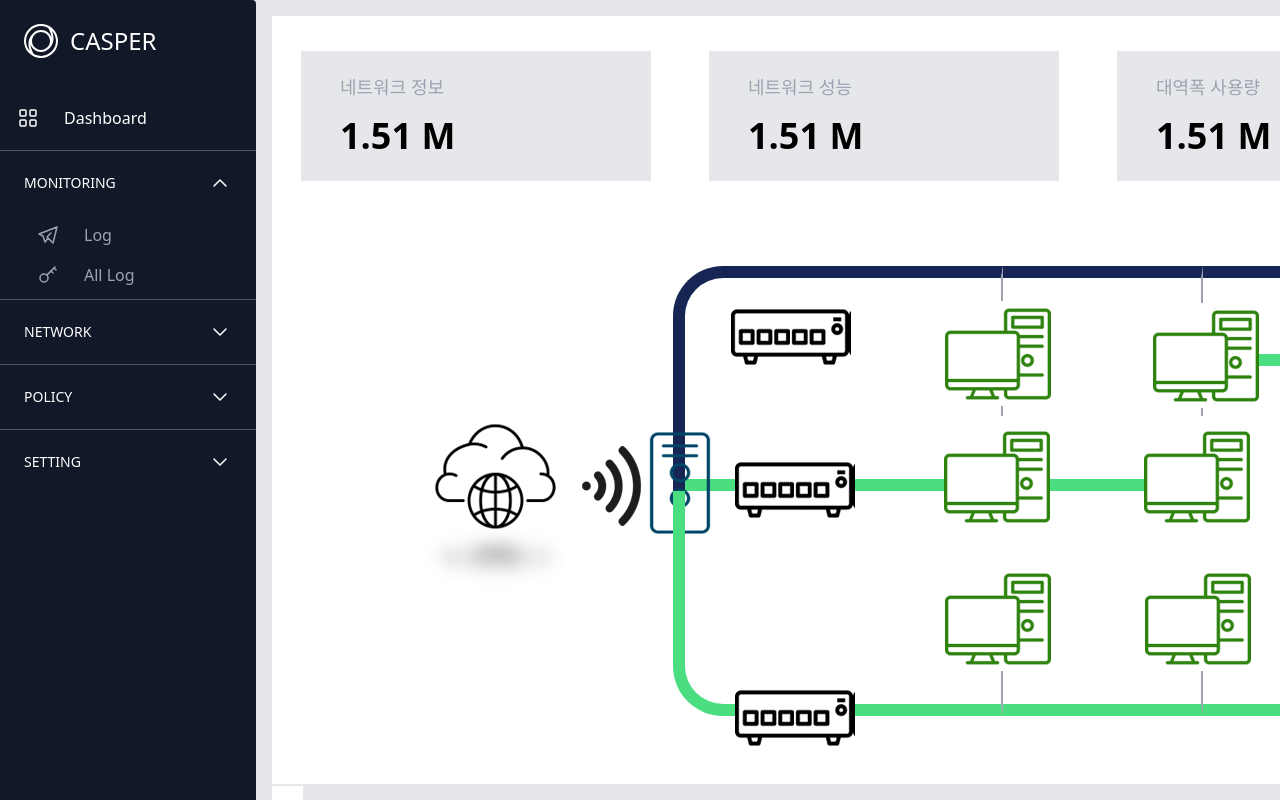
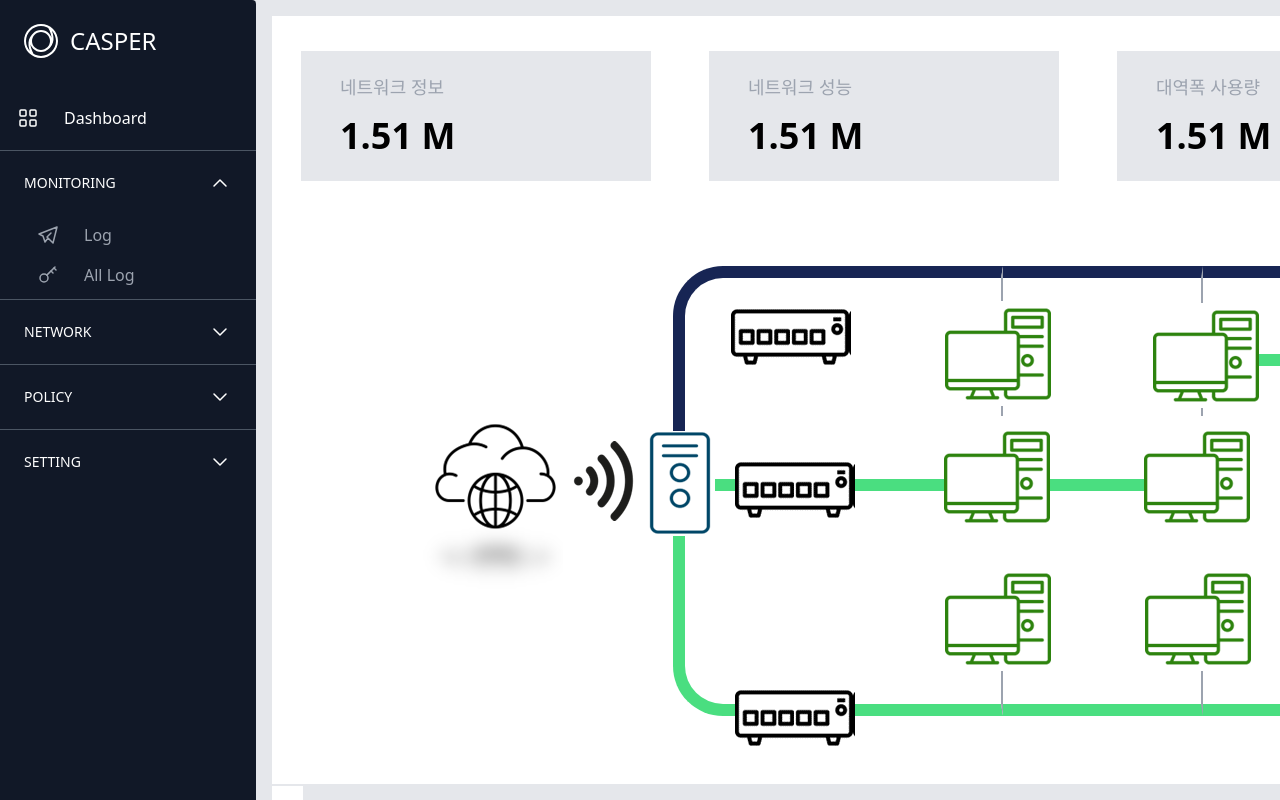
Before and after one commit to root-dove/hackerton_web_front, a React (Create React App) app: page /Network/Status in a window 1280 px wide. Built offline with nearby package versions, Linux system fonts and the light colour scheme.

Commit message:
네트워크 디테일 수정

```diff
--- a/src/components/Network/Status.js
+++ b/src/components/Network/Status.js
@@ -38,7 +38,7 @@ const Status = () => {
             <div className='absolute bg-[url("./img/cloud.png")] w-[150px] h-[180px] top-[200px] left-[110px]' />
           </div>
           <div className='h-full w-[100px] '>
-            <div className='absolute bg-[url("./img/wifi.png")] w-[80px] h-[80px] top-[230px] ' />
+
           </div>
           <div className='h-full w-[1150px]'>
             <div className='w-full h-[50px]'></div>
@@ -60,7 +60,7 @@ const Status = () => {
             </div>
             <div className='w-full h-[75px] border-l-[12px] border-blue-950 flex'>
               <div className='h-full w-[330px] border-b-[12px] border-b-green-400 relative'>
-                <div className='absolute bg-[url("./img/server.png")] w-[100px] h-[105px] top-[15px] right-[290px]' />
+
               </div>
               <div className='h-full w-[200px] border-b-[12px] border-b-green-400 relative'>
                 <div className='absolute bg-[url("./img/pc.png")] w-[106px] h-[105px] bottom-[-50px] right-[165px] bg-white' />
@@ -68,6 +68,8 @@ const Status = () => {
               </div>
             </div>
             <div className='w-full h-[75px] border-l-[12px] border-green-400 relative'>
+              <div className='absolute bg-[url("./img/server.png")] w-[90px] h-[105px] top-[-60px] left-[-60px] bg-white' />
+              <div className='absolute bg-[url("./img/wifi.png")] w-[80px] h-[80px] top-[-50px] left-[-120px]' />
               <div className='absolute bg-[url("./img/switch.png")] w-[120px] h-[105px] top-[-60px] left-[50px]' />
             </div>
             <div className='w-full h-[150px] flex'>
```
